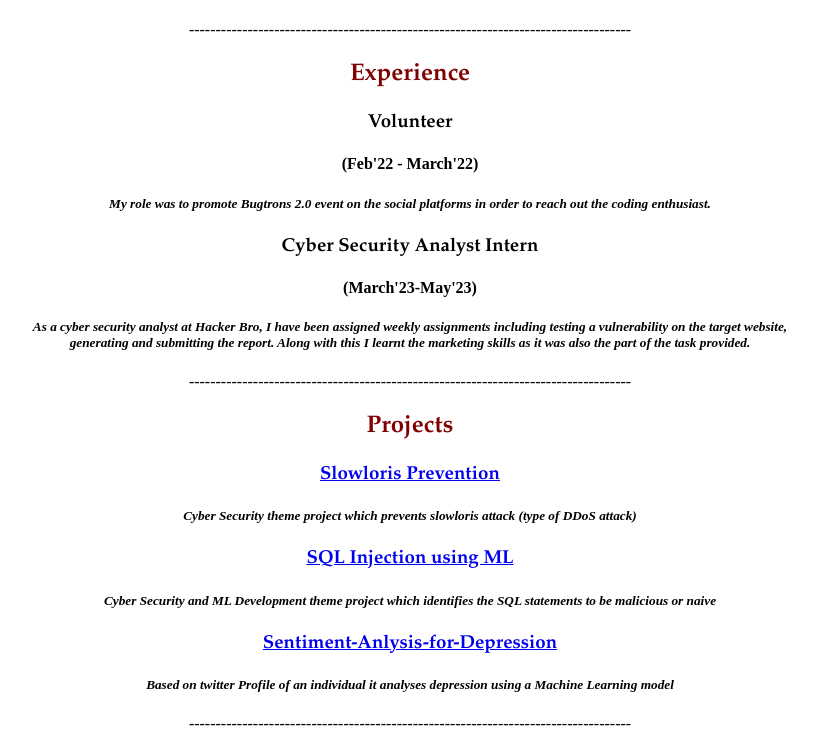
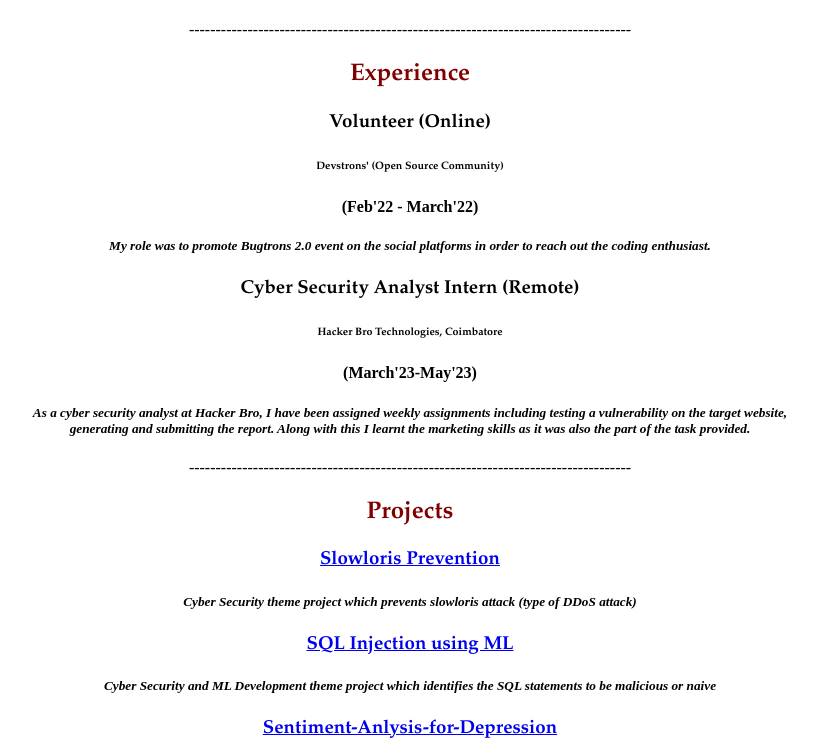
Before and after one commit to harshniture/portfolio, a plain HTML site: page index.html in a window 1280 px wide. Shown: the part 1490-2236 px from the top of the page, without its empty margins (230-1047 px from the left). Drawn offline with Linux system fonts and the light colour scheme.

Commit message:
second commit

```diff
--- a/index.html
+++ b/index.html
@@ -42,10 +42,12 @@
     <h5><font face="Garamond">CGPA - 9.4</font></h5>
     <p>-----------------------------------------------------------------------------------</p>
     <h2><font face="Garamond" color="maroon">Experience</font></h2>
-    <h3><font face="Garamond">Volunteer</font></h3>
+    <h3><font face="Garamond">Volunteer (Online)</font></h3>
+    <h6><font face="Garamond">Devstrons' (Open Source Community)</font></h6>
     <h4>(Feb'22 - March'22)</h4>
     <h5><i>My role was to promote Bugtrons 2.0 event on the social platforms in order to reach out the coding enthusiast.</i></h5>
-    <h3><font face="Garamond">Cyber Security Analyst Intern</font></h3>
+    <h3><font face="Garamond">Cyber Security Analyst Intern (Remote)</font></h3>
+    <h6><font face="Garamond">Hacker Bro Technologies, Coimbatore</font></h6>
     <h4>(March'23-May'23)</h4>
     <h5><i>As a cyber security analyst at Hacker Bro, I have been assigned weekly assignments including testing a vulnerability on the target website,<br> generating and submitting the report. Along with this I learnt the marketing skills as it was also the part of the task provided.</i></h5>
 
```
